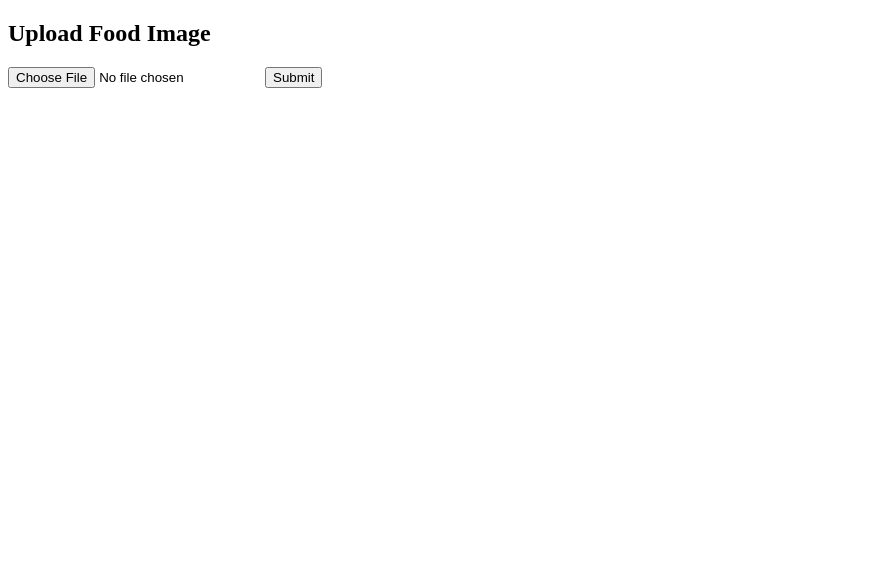
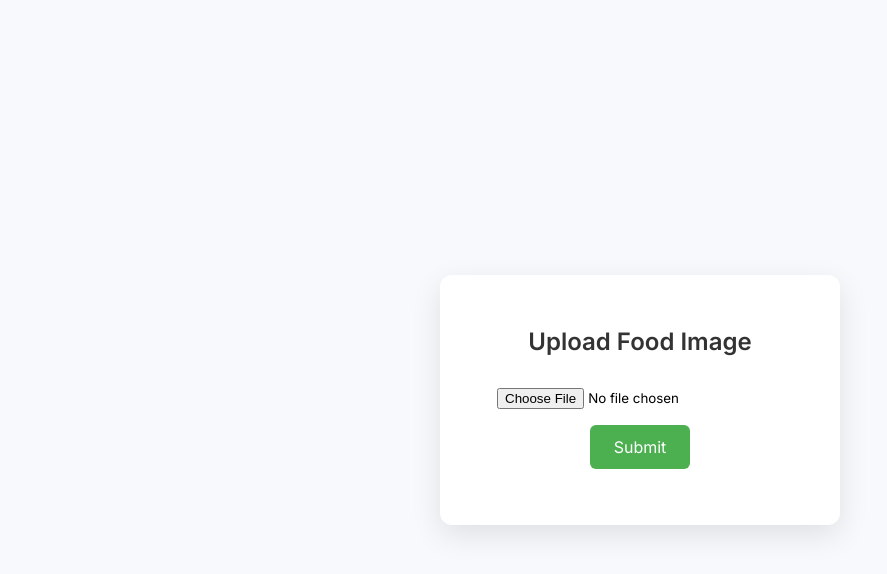
Before and after one commit to ankitredhat/AI_estimator, a plain HTML site: page static/index.html in a window 1280 px wide. Shown: the whole page, without its empty margins (0-887 px from the left). Drawn offline with Linux system fonts and the light colour scheme.

Commit message:
Update index.html

```diff
--- a/static/index.html
+++ b/static/index.html
@@ -1,15 +1,81 @@
 <!DOCTYPE html>
-<html>
+<html lang="en">
 <head>
+  <meta charset="UTF-8">
   <title>AI Food Estimator</title>
+  <link href="https://fonts.googleapis.com/css2?family=Inter:wght@400;600&display=swap" rel="stylesheet">
+  <style>
+    * {
+      box-sizing: border-box;
+      font-family: 'Inter', sans-serif;
+    }
+
+    body {
+      margin: 0;
+      padding: 0;
+      background: #f7f9fc;
+      display: flex;
+      justify-content: center;
+      align-items: center;
+      height: 100vh;
+    }
+
+    .container {
+      background: white;
+      padding: 2rem;
+      border-radius: 12px;
+      box-shadow: 0 10px 30px rgba(0, 0, 0, 0.1);
+      max-width: 400px;
+      width: 100%;
+      text-align: center;
+    }
+
+    h2 {
+      margin-bottom: 1rem;
+      color: #333;
+    }
+
+    input[type="file"] {
+      margin: 1rem 0;
+    }
+
+    button {
+      background-color: #4CAF50;
+      color: white;
+      border: none;
+      padding: 0.75rem 1.5rem;
+      border-radius: 6px;
+      cursor: pointer;
+      font-size: 1rem;
+      transition: background-color 0.3s;
+    }
+
+    button:hover {
+      background-color: #388e3c;
+    }
+
+    #result {
+      margin-top: 1.5rem;
+      font-size: 1rem;
+      color: #444;
+    }
+
+    #result p {
+      margin: 0.5rem 0;
+    }
+  </style>
 </head>
 <body>
+
+  <div class="container">
     <h2>Upload Food Image</h2>
     <form id="uploadForm">
       <input type="file" name="image" id="imageInput" accept="image/*" required>
+      <br>
       <button type="submit">Submit</button>
     </form>
     <div id="result"></div>
+  </div>
 
   <script>
     const form = document.getElementById('uploadForm');
@@ -21,15 +87,24 @@
       const imageFile = document.getElementById('imageInput').files[0];
       formData.append('image', imageFile);
 
-      const response = await fetch('http://localhost:10000/predict', {
+      resultDiv.innerHTML = "⏳ Estimating...";
+
+      try {
+        const response = await fetch('https://ai-estimator.onrender.com/predict', {
           method: 'POST',
           body: formData
         });
 
         const data = await response.json();
-      resultDiv.innerHTML = `<p><strong>Estimated Quantity:</strong> ${data.estimated_quantity}</p>
-                             <p><strong>People Served:</strong> ${data.people_served}</p>`;
+        resultDiv.innerHTML = `
+          <p><strong>Estimated Quantity:</strong> ${data.estimated_quantity}</p>
+          <p><strong>People Served:</strong> ${data.people_served}</p>
+        `;
+      } catch (error) {
+        resultDiv.innerHTML = `<p style="color:red;">❌ Error uploading image.</p>`;
+      }
     });
   </script>
+
 </body>
 </html>
```
Lines whose indentation alone changed are shown as unchanged.
